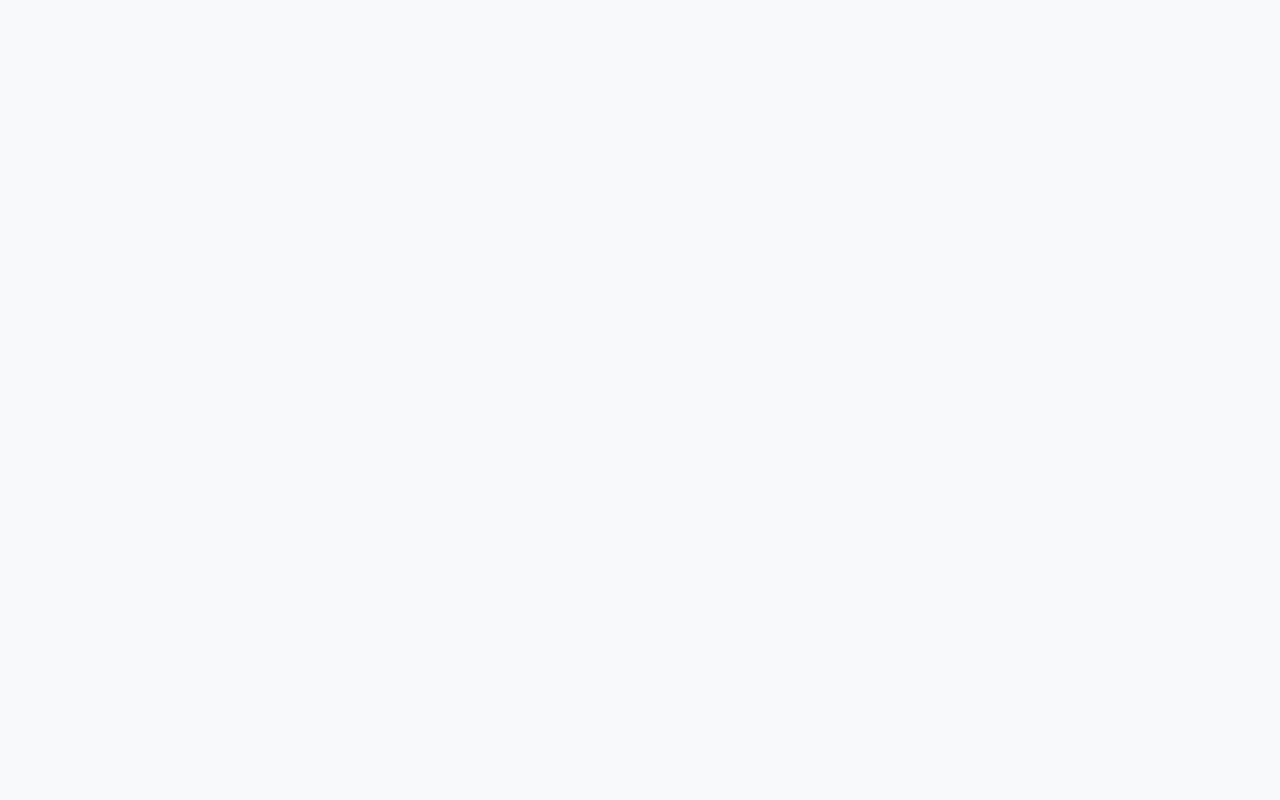
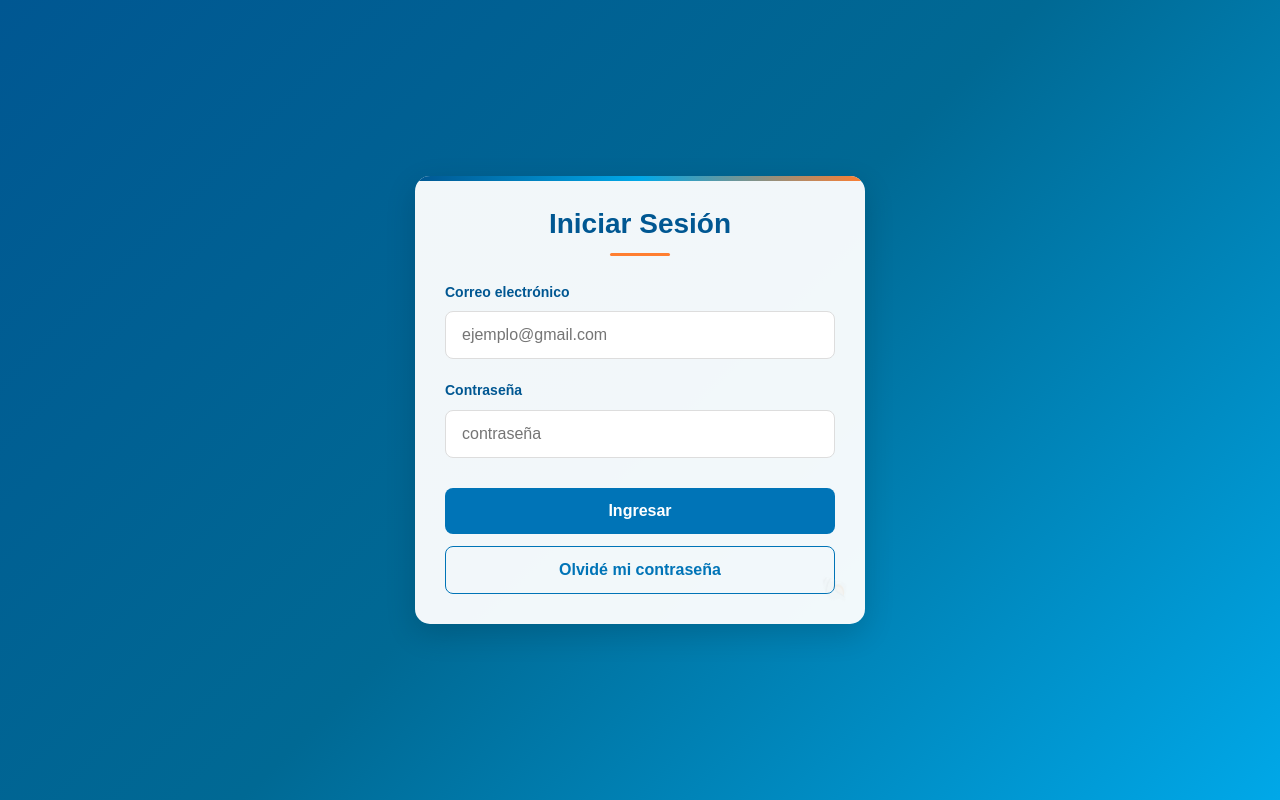
Before and after one commit to Manuel-Ake/RestauranteIslaArena, an Angular app in the folder Isla/: page /Login in a window 1280 px wide. Before the commit this address led to /. Built offline with nearby package versions, Linux system fonts and the light colour scheme.

Commit message:
login/y otras cosas mas

```diff
--- a/Isla/src/app/app.routes.ts
+++ b/Isla/src/app/app.routes.ts
@@ -5,6 +5,7 @@ import { Drink } from './pages/drink/drink';
 import { Food } from './pages/food/food';
 import { Celebrates } from './pages/celebrates/celebrates';
 import { Promotions } from './pages/promotions/promotions';
+import { Login } from './shared/login/login';
 
 export const routes: Routes = [
   {path: '', component:Header, children:[
@@ -14,4 +15,6 @@ export const routes: Routes = [
       {path:'celebrate', component: Celebrates},
       {path:'prmotion', component: Promotions}
   ] },
+
+  {path:'Login', component: Login, pathMatch:'full'},
 ];
--- a/Isla/src/app/shared/header/header.html
+++ b/Isla/src/app/shared/header/header.html
@@ -21,7 +21,7 @@
             <p>Herramientas</p>
           </div>
           <div class="opciones-menu">
-            <a routerLink="/administrador" class="opcion-menu">Administrador</a>
+            <a routerLink="Login" class="opcion-menu">Administrador</a>
 
           </div>
         </div>
--- /dev/null
+++ b/Isla/src/app/shared/login/login.css
@@ -0,0 +1,151 @@
+/* ===== ESTILOS PARA EL SISTEMA DE LOGIN ===== */
+.contenedor {
+  display: flex;
+  justify-content: center;
+  align-items: center;
+  min-height: 100vh;
+  background: linear-gradient(135deg, var(--azul-oscuro) 0%, var(--azul-mar) 50%, var(--azul-claro) 100%);
+  padding: 20px;
+  font-family: 'Arial', sans-serif;
+}
+
+.caja {
+  background-color: rgba(255, 255, 255, 0.95);
+  border-radius: 15px;
+  box-shadow: 0 10px 30px rgba(0, 0, 0, 0.15);
+  width: 100%;
+  max-width: 450px;
+  padding: 30px;
+  position: relative;
+  overflow: hidden;
+}
+
+.caja::before {
+  content: '';
+  position: absolute;
+  top: 0;
+  left: 0;
+  right: 0;
+  height: 5px;
+  background: linear-gradient(90deg, var(--azul-oscuro), var(--azul-claro), var(--acento));
+}
+
+.login h2, .recuperar h2 {
+  text-align: center;
+  color: var(--azul-oscuro);
+  margin-bottom: 25px;
+  font-size: 28px;
+  position: relative;
+}
+
+.login h2::after, .recuperar h2::after {
+  content: '';
+  display: block;
+  width: 60px;
+  height: 3px;
+  background: var(--acento);
+  margin: 10px auto;
+  border-radius: 2px;
+}
+
+label {
+  display: block;
+  margin-bottom: 8px;
+  font-weight: 600;
+  color: var(--azul-oscuro);
+  font-size: 14px;
+}
+
+input {
+  width: 100%;
+  padding: 14px 16px;
+  margin-bottom: 20px;
+  border: 1px solid #ddd;
+  border-radius: 8px;
+  font-size: 16px;
+  transition: all 0.3s ease;
+  box-sizing: border-box;
+}
+
+input:focus {
+  outline: none;
+  border-color: var(--azul-claro);
+  box-shadow: 0 0 0 3px rgba(0, 168, 232, 0.2);
+}
+
+.botones {
+  display: flex;
+  flex-direction: column;
+  gap: 12px;
+  margin-top: 10px;
+}
+
+button {
+  padding: 14px;
+  border: none;
+  border-radius: 8px;
+  font-weight: 600;
+  font-size: 16px;
+  cursor: pointer;
+  transition: all 0.3s ease;
+}
+
+button:first-child {
+  background-color: var(--azul-medio);
+  color: white;
+}
+
+button:first-child:hover {
+  background-color: var(--azul-oscuro);
+  transform: translateY(-2px);
+  box-shadow: 0 4px 10px rgba(0, 0, 0, 0.15);
+}
+
+button:last-child {
+  background-color: transparent;
+  color: var(--azul-medio);
+  border: 1px solid var(--azul-medio);
+}
+
+button:last-child:hover {
+  background-color: rgba(0, 116, 183, 0.1);
+}
+
+/* Estilos específicos para el formulario de recuperación */
+.recuperar {
+  animation: fadeIn 0.5s ease;
+}
+
+@keyframes fadeIn {
+  from { opacity: 0; transform: translateY(10px); }
+  to { opacity: 1; transform: translateY(0); }
+}
+
+/* Elemento decorativo marino */
+.caja::after {
+  content: '🐚';
+  position: absolute;
+  bottom: 15px;
+  right: 15px;
+  font-size: 24px;
+  opacity: 0.1;
+}
+
+/* Responsive */
+@media (max-width: 576px) {
+  .caja {
+    padding: 25px 20px;
+  }
+
+  .login h2, .recuperar h2 {
+    font-size: 24px;
+  }
+
+  input {
+    padding: 12px 14px;
+  }
+
+  button {
+    padding: 12px;
+  }
+}
--- /dev/null
+++ b/Isla/src/app/shared/login/login.html
@@ -0,0 +1,48 @@
+
+<div class="contenedor">
+  <div class="caja">
+    <!-- Bloque INICIO DE SESIÓN -->
+    <div class="login" *ngIf="!mostrarRecuperar">
+      <h2>Iniciar Sesión</h2>
+      <label for="email">Correo electrónico</label>
+      <input type="text" placeholder="ejemplo@gmail.com" [(ngModel)]="correo" id="email">
+
+      <label for="password">Contraseña</label>
+      <input type="password" placeholder="contraseña" [(ngModel)]="contrasena" id="password">
+
+      <div class="botones">
+        <button (click)="ingresar()">Ingresar</button>
+        <button (click)="toggleRecuperar()">Olvidé mi contraseña</button>
+      </div>
+    </div>
+
+    <!-- Bloque RECUPERAR CONTRASEÑA -->
+    <div class="recuperar" *ngIf="mostrarRecuperar">
+      <h2>Recuperar contraseña</h2>
+
+      <label for="email-recovery">Correo electrónico</label>
+      <input
+        type="email"
+        id="email-recovery"
+        placeholder="tu@ejemplo.com"
+        required
+        autocomplete="email"
+        aria-label="Correo electrónico"
+      />
+
+      <label for="whatsapp">Número de WhatsApp (opcional)</label>
+      <input
+        type="tel"
+        id="whatsapp"
+        placeholder="+521234567890"
+        pattern="\\+?\\d{10,15}"
+        aria-label="Número de WhatsApp"
+      />
+
+      <div class="botones">
+        <button (click)="enviarCodigo()">Enviar código</button>
+        <button (click)="toggleRecuperar()">Regresar</button>
+      </div>
+    </div>
+  </div>
+</div>
--- /dev/null
+++ b/Isla/src/app/shared/login/login.ts
@@ -0,0 +1,37 @@
+import { CommonModule } from '@angular/common';
+import { Component } from '@angular/core';
+import { FormsModule, NgModel } from '@angular/forms';
+
+@Component({
+  selector: 'app-login',
+  imports: [FormsModule,CommonModule],
+  templateUrl: './login.html',
+  styleUrl: './login.css'
+})
+export class Login {
+  olvideContrasena = false;
+  correo: string = '';
+  contrasena: string = '';
+  acept(){
+    if(this.correo=='' || this.contrasena==''){
+      alert('Por favor llene todos los campos');
+    }else{
+      alert('Registro exitoso');
+      //this.router.navigate(['/gestor']);
+    }
+  }
+
+  mostrarRecuperar: boolean = false; // controla qué bloque mostrar
+
+  toggleRecuperar() {
+    this.mostrarRecuperar = !this.mostrarRecuperar;
+  }
+
+  ingresar() {
+    console.log('Ingresando con', this.correo, this.contrasena);
+  }
+
+  enviarCodigo() {
+    console.log('Enviando código...');
+  }
+}
```
Also changed, not shown: 1 other file (tests, documents, lock files or other folders).
